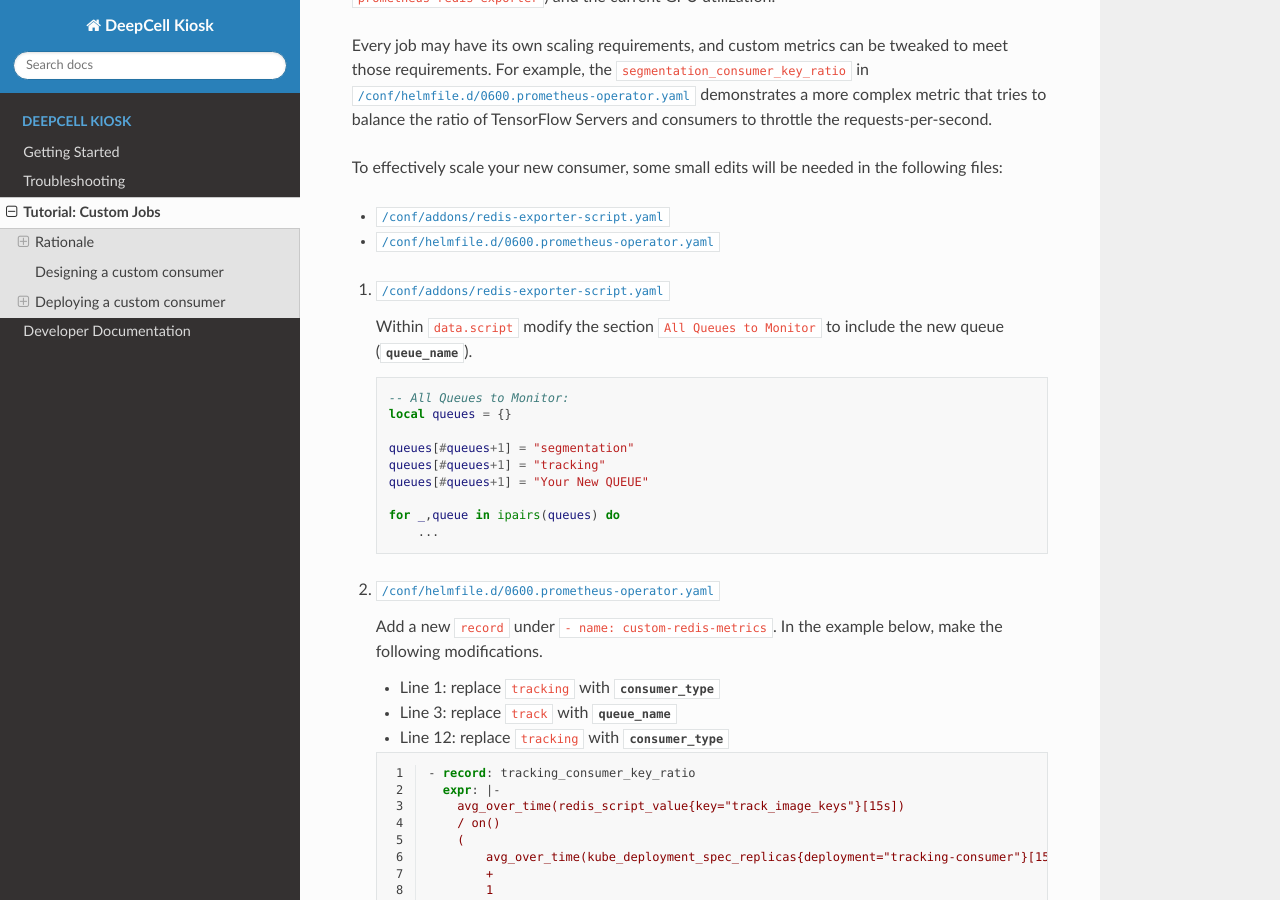
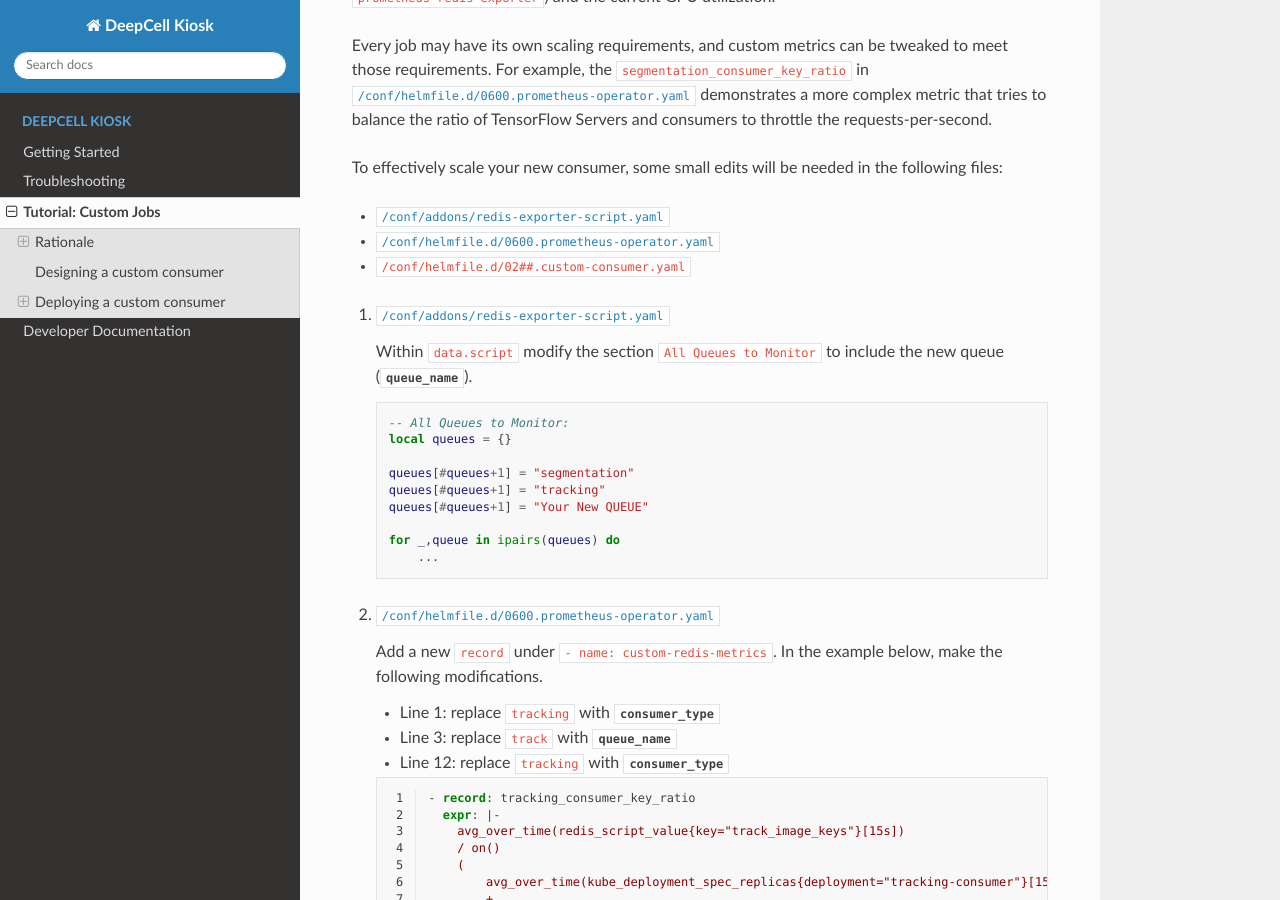
Before and after one commit to vanvalenlab/kiosk-console, a Sphinx documentation site: the page built from docs/source/CUSTOM-JOB.rst, in a window 1280 px wide and 900 px high, scrolled down 2098 px. Built offline with Sphinx 7.4.7 and the Read the Docs theme 2.0.0, drawn with Linux system fonts in a browser that asks for light colours.

Commit message:
Add code-formatted filename to list of files to change

```diff
--- a/docs/source/CUSTOM-JOB.rst
+++ b/docs/source/CUSTOM-JOB.rst
@@ -204,6 +204,7 @@ To effectively scale your new consumer, some small edits will be needed in the f
 
 * |/conf/addons/redis-exporter-script.yaml|
 * |/conf/helmfile.d/0600.prometheus-operator.yaml|
+* ``/conf/helmfile.d/02##.custom-consumer.yaml``
 
 1. |/conf/addons/redis-exporter-script.yaml|
 
```
